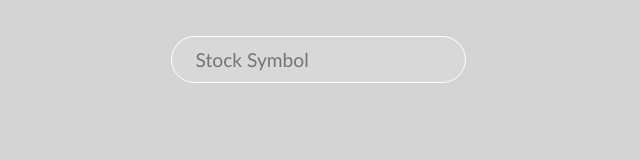
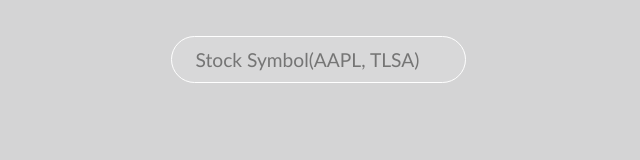
Before and after one commit to juliagrove1/react_stock_search_netlify, a React (Create React App) app: page / in a window 1280 px wide. Shown: the top 160 px of the page, without its empty margins (322-962 px from the left). Built offline with nearby package versions, Linux system fonts and the light colour scheme; the HTML template or start-up script is replaced by a standard one.

Commit message:
Update App.js

```diff
--- a/src/App.js
+++ b/src/App.js
@@ -32,7 +32,7 @@ function App() {
           value={sym}
           onChange={Event => setSymbol(Event.target.value)}
           onKeyPress={searchSymbol}
-          placeholder = "Stock Symbol"
+          placeholder = "Stock Symbol(AAPL, TLSA)"
           type="text"/>
       </div>
 
```
